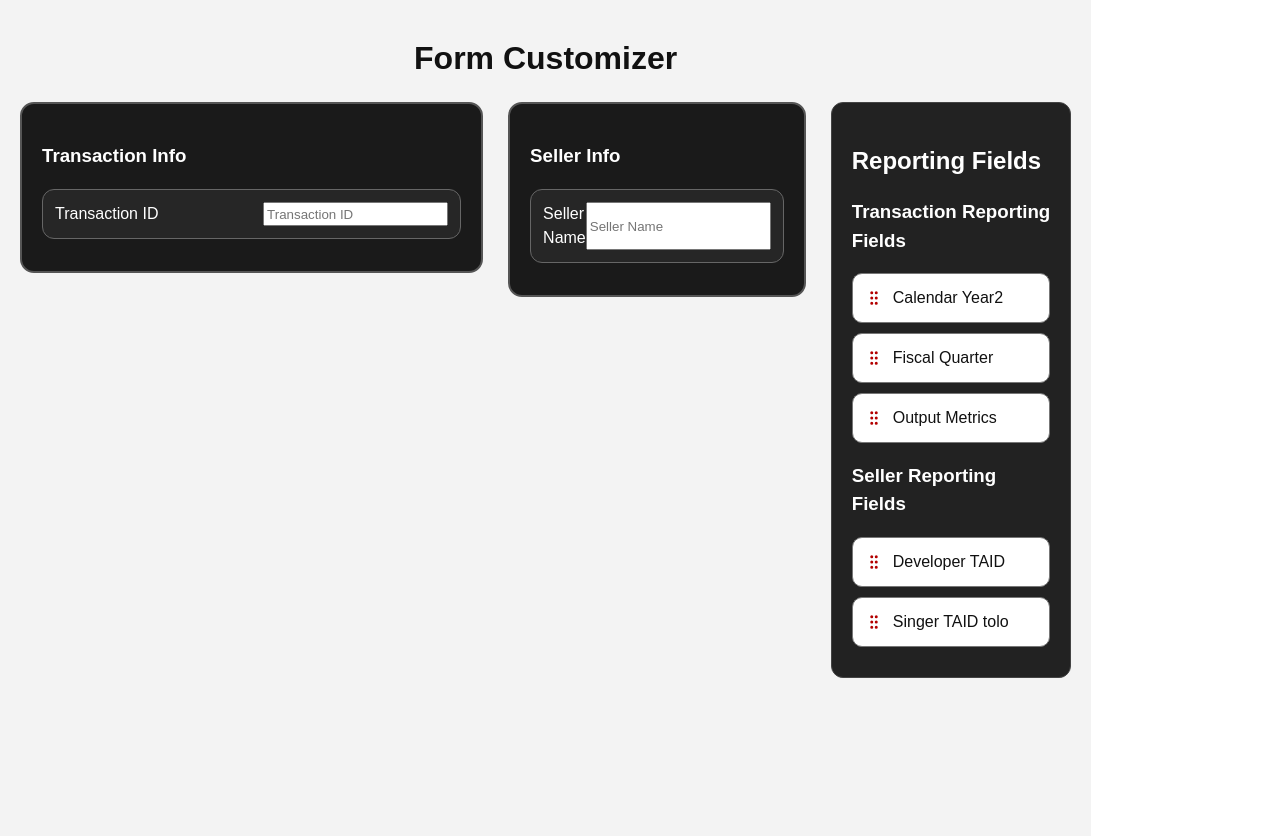
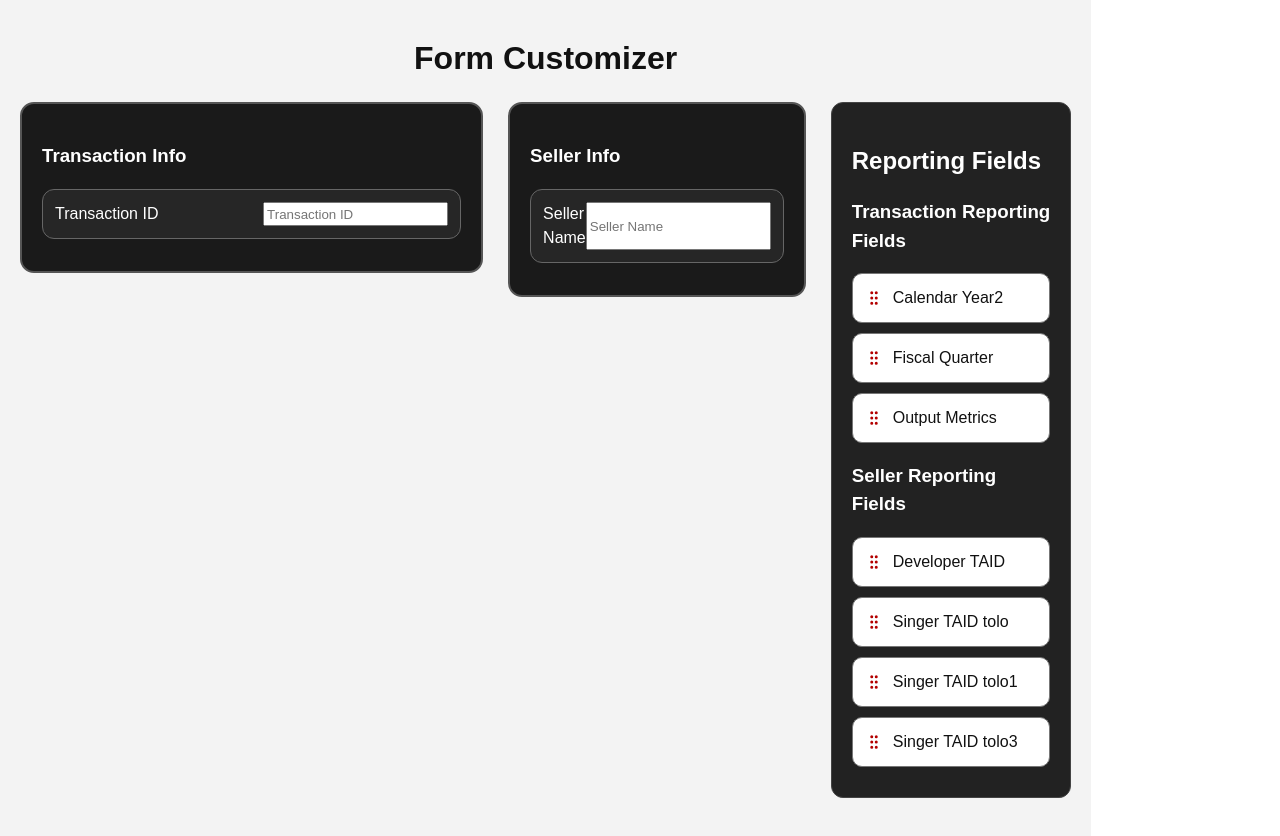
Before and after one commit to AbhishekKr2001/Drag-and-Drop, a React (Vite) app: page / in a window 1280 px wide. Shown: the top 836 px of the page. Built offline with nearby package versions, Linux system fonts and the light colour scheme.

Commit message:
added singer tolo1

```diff
--- a/src/App.jsx
+++ b/src/App.jsx
@@ -12,7 +12,9 @@ const otherItems = [
   { name: "fiscal_quarter", label: "Fiscal Quarter", section: "transaction" },
   { name: "output_metrics", label: "Output Metrics", section: "transaction" },
   { name: "developer_taid", label: "Developer TAID", section: "seller" },
-  { name: "singetolo", label: "Singer TAID tolo", section: "seller" }
+  { name: "singetolo", label: "Singer TAID tolo", section: "seller" },
+   { name: "singetolo1", label: "Singer TAID tolo1", section: "seller" },
+    { name: "singetolo3", label: "Singer TAID tolo3", section: "seller" }
 ];
 
 /* ✅ Draggable Item Component */
```
